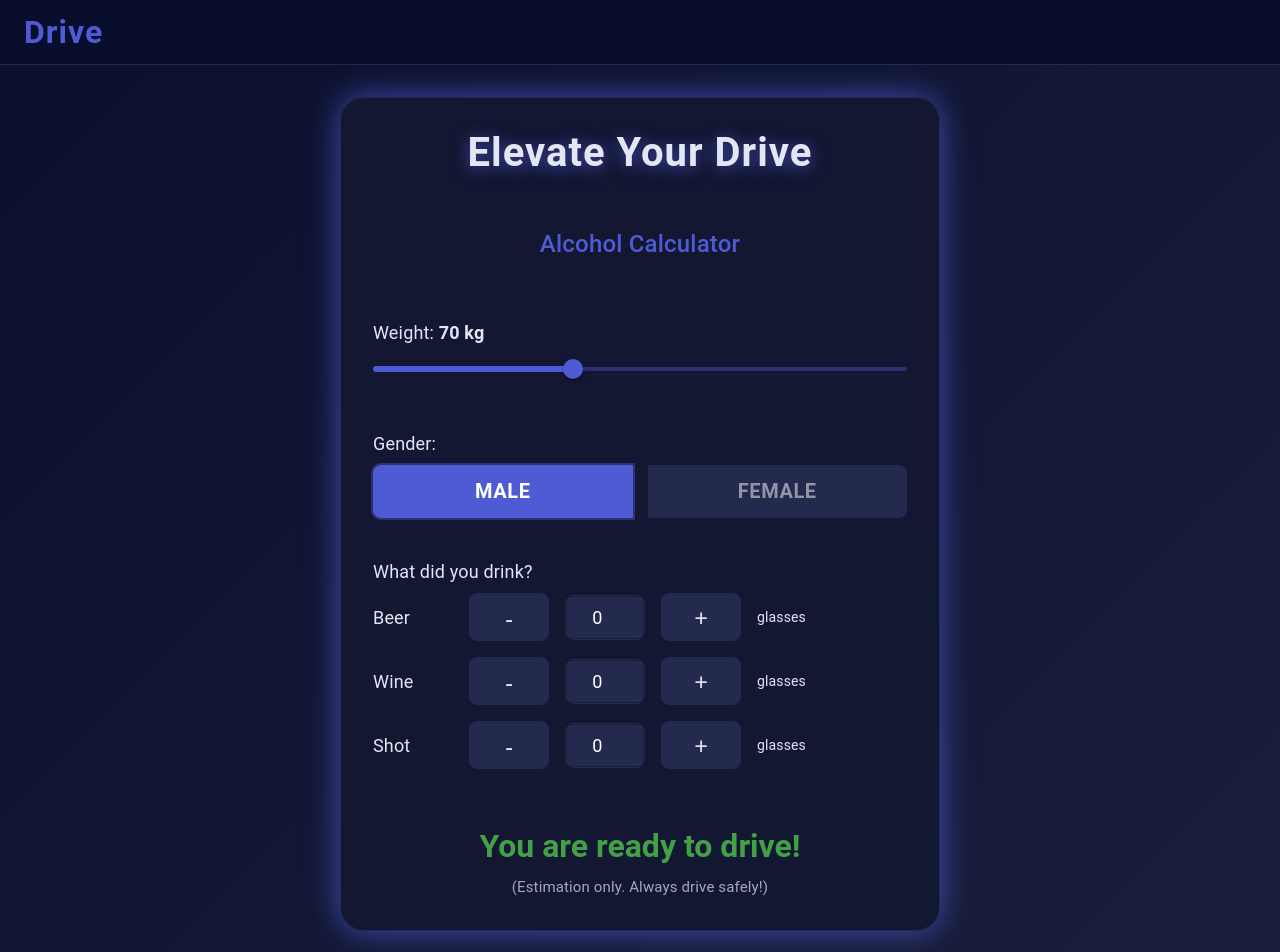
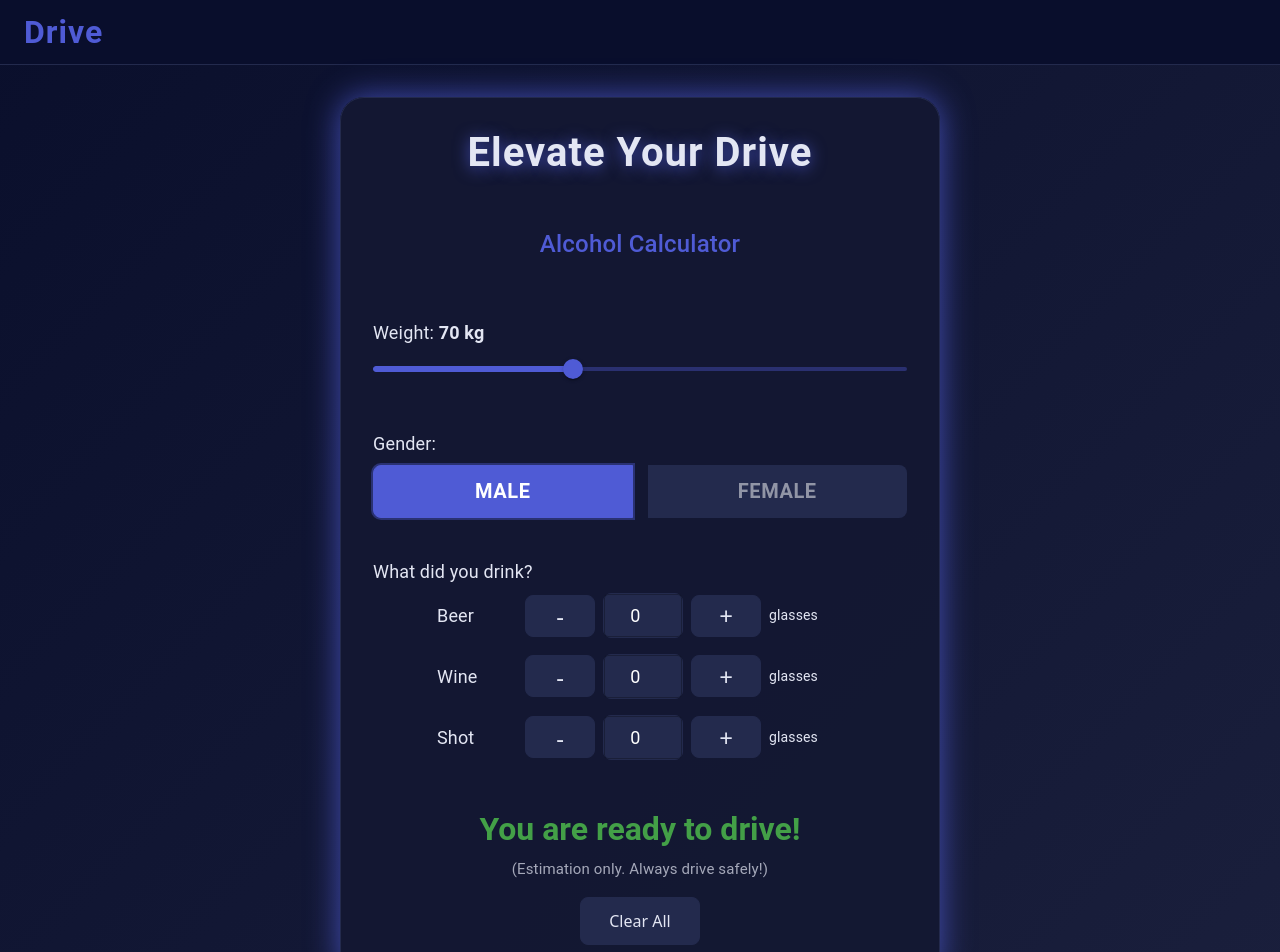
Before and after one commit to magnair/ReadyToDrive, a React (Vite) app: page / in a window 1280 px wide. Shown: the top 952 px of the page. Built offline with nearby package versions, Linux system fonts and the light colour scheme; some icons are missing.

Commit message:
Align content

```diff
--- a/package.json
+++ b/package.json
@@ -20,6 +20,7 @@
     "react-dom": "^19.2.0"
   },
   "devDependencies": {
+    "@rollup/rollup-win32-x64-msvc": "^4.53.3",
     "@eslint/js": "^9.39.1",
     "@types/node": "^24.10.1",
     "@types/react": "^19.2.7",
--- a/src/components/AlcoCalc.tsx
+++ b/src/components/AlcoCalc.tsx
@@ -159,16 +159,16 @@ export default function AlcoCalc({ darkMode }: AlcoCalcProps) {
           </ToggleButton>
         </ToggleButtonGroup>
       </Box>
-      <Box sx={{ mb: 1 }}>
+      <Box sx={{ mb: 0 }}>
         <Typography sx={{ fontSize: { xs: 16, sm: 18 }, mb: 1, color: colors.text }}>What did you drink?</Typography>
-        <Box sx={{ display: 'flex', flexDirection: 'column', gap: 2 }}>
+        <Box sx={{ display: 'flex', flexDirection: 'column', gap: 2, paddingLeft: { xs: 6, sm: 8 } }}>
           {DRINKS.map(drink => (
-            <Box key={drink.name} sx={{ display: 'flex', alignItems: 'center', gap: 2 }}>
+            <Box key={drink.name} sx={{ display: 'flex', alignItems: 'center', gap: 1 }}>
               <Typography sx={{ width: 80, fontSize: { xs: 15, sm: 18 }, color: colors.text }}>{drink.name}</Typography>
               <IconButton
                 aria-label={`decrease ${drink.name}`}
                 onClick={() => setDrinks(d => ({ ...d, [drink.name]: Math.max(0, d[drink.name] - 1) }))}
-                sx={{ bgcolor: colors.accent, color: colors.text, borderRadius: 2, border: `1px solid ${colors.border}`, width: 80, height: 48, fontSize: 24, display: 'flex', justifyContent: 'center', alignItems: 'center' }}
+                sx={{ bgcolor: colors.accent, color: colors.text, borderRadius: 2, border: `1px solid ${colors.border}`, width: 70, height: 42, fontSize: 24, display: 'flex', justifyContent: 'center', alignItems: 'center' }}
               >
                 -
               </IconButton>
@@ -192,19 +192,12 @@ export default function AlcoCalc({ darkMode }: AlcoCalcProps) {
                     WebkitTextFillColor: '#fff !important'
                   }
                 }}
-                inputProps={{
-                  style: {
-                    textAlign: 'center',
-                    color: '#fff',
-                    fontSize: 18
-                  }
-                }}
                 disabled
               />
               <IconButton
                 aria-label={`increase ${drink.name}`}
                 onClick={() => setDrinks(d => ({ ...d, [drink.name]: d[drink.name] + 1 }))}
-                sx={{ bgcolor: colors.accent, color: colors.text, borderRadius: 2, border: `1px solid ${colors.border}`, width: 80, height: 48, fontSize: 24, display: 'flex', justifyContent: 'center', alignItems: 'center' }}
+                sx={{ bgcolor: colors.accent, color: colors.text, borderRadius: 2, border: `1px solid ${colors.border}`, width: 70, height: 42, fontSize: 24, display: 'flex', justifyContent: 'center', alignItems: 'center' }}
               >
                 +
               </IconButton>
@@ -222,6 +215,21 @@ export default function AlcoCalc({ darkMode }: AlcoCalcProps) {
         <Typography sx={{ fontSize: { xs: 13, sm: 15 }, color: colors.text, opacity: 0.7 }}>
           (Estimation only. Always drive safely!)
         </Typography>
+        <IconButton
+          aria-label="clear all"
+          onClick={() => {
+            setWeight(70);
+            setGender('male');
+            setDrinks({
+              Beer: 0,
+              Wine: 0,
+              Shot: 0,
+            });
+          }}
+          sx={{ mt: 2, bgcolor: colors.accent, color: colors.text, borderRadius: 2, border: `1px solid ${colors.border}`, width: 120, height: 48, fontSize: 16 }}
+        >
+          Clear All
+        </IconButton>
       </Box>
     </Box>
   );
```
Also changed, not shown: 1 other file (tests, documents, lock files or other folders).
